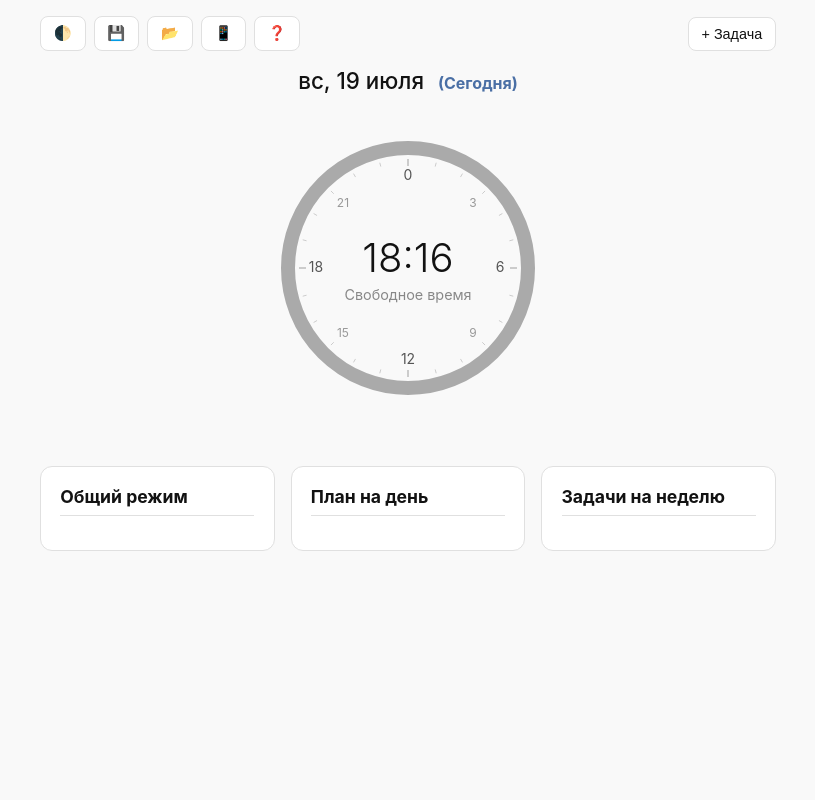
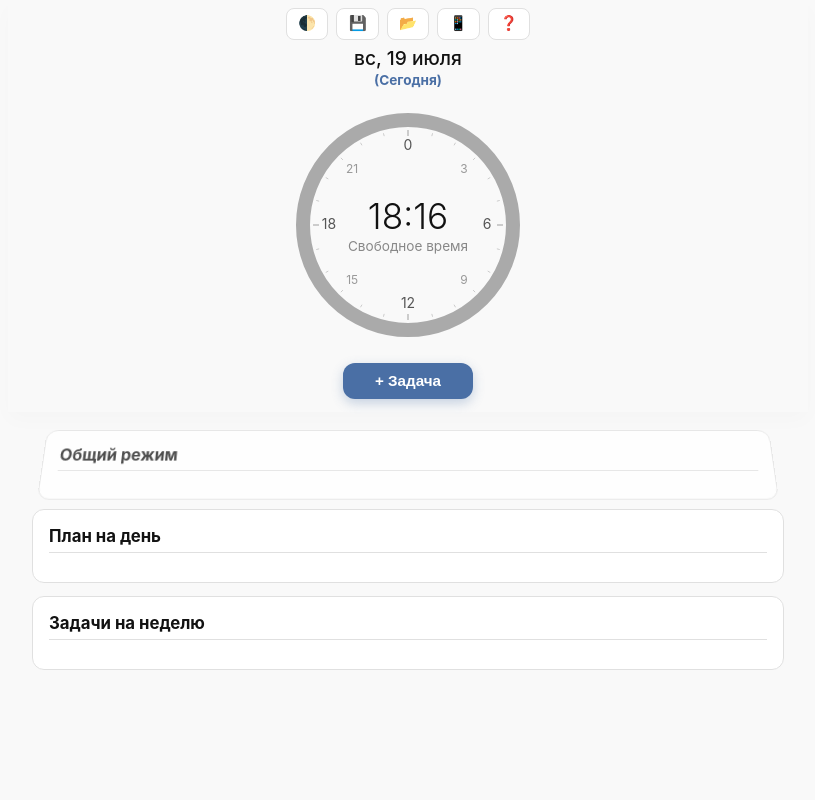
Before and after one commit to Svyat-Zardo/Time-Manager, a plain HTML site: page index.html in a window 1280 px wide. Shown: the whole page, without its empty margins (232-1047 px from the left). Drawn offline with Linux system fonts and the light colour scheme.

Commit message:
Update index.html

```diff
--- a/index.html
+++ b/index.html
@@ -27,13 +27,27 @@
       margin: 0; padding: 0; background-color: var(--bg); color: var(--text);
       font-family: -apple-system, BlinkMacSystemFont, "Segoe UI", Roboto, sans-serif;
       transition: background-color 0.3s, color 0.3s;
-      min-height: 100vh; display: flex; flex-direction: column; align-items: center;
-      padding-top: env(safe-area-inset-top, 24px); overflow-x: hidden;
+      height: 100vh; display: flex; flex-direction: column; align-items: center;
+      overflow: hidden; /* Отключаем глобальный скролл */
+    }
+
+    /* Зафиксированный верхний блок */
+    .fixed-header {
+      width: 100%; max-width: 800px;
+      display: flex; flex-direction: column; align-items: center;
+      background-color: var(--bg); z-index: 50; flex-shrink: 0;
+      padding-top: env(safe-area-inset-top, 10px);
+      box-shadow: 0 8px 20px rgba(0,0,0,0.02);
+      transition: background-color 0.3s;
+    }
+
+    [data-theme="dark"] .fixed-header {
+      box-shadow: 0 8px 20px rgba(0,0,0,0.3);
     }
 
     .top-bar {
-      width: 100%; max-width: 800px; display: flex; justify-content: space-between;
-      align-items: center; padding: 1rem 2rem; box-sizing: border-box;
+      width: 100%; display: flex; justify-content: center;
+      align-items: center; padding: 0.5rem 1rem 0 1rem; box-sizing: border-box;
     }
 
     .action-group { display: flex; gap: 8px; }
@@ -41,46 +55,61 @@
     button {
       background: var(--surface); color: var(--text);
       border: 1px solid var(--border); border-radius: 8px;
-      padding: 0.5rem 0.8rem; cursor: pointer; font-size: 0.9rem;
+      padding: 0.4rem 0.7rem; cursor: pointer; font-size: 0.9rem;
       transition: background 0.2s; display: flex; align-items: center; justify-content: center;
     }
     button:hover { background: var(--hover); }
 
-    .container {
-      display: flex; flex-direction: column; align-items: center;
-      width: 100%; max-width: 800px; padding: 0 2rem 1rem 2rem; box-sizing: border-box; flex: 1;
-    }
-
     .date-display {
-      font-size: 1.4rem; font-weight: 500; cursor: pointer;
-      margin-bottom: 1.5rem; text-align: center;
+      font-size: 1.2rem; font-weight: 500; cursor: pointer;
+      margin-top: 0.4rem; margin-bottom: 0.4rem; text-align: center;
+      display: flex; flex-direction: column; align-items: center; gap: 2px;
     }
 
     .today-badge {
-      font-size: 1rem; color: var(--primary); font-weight: bold; margin-left: 8px;
+      font-size: 0.85rem; color: var(--primary); font-weight: bold;
     }
 
+    /* Компактные часы */
     .clock-wrapper {
-      position: relative; width: 300px; height: 300px;
+      position: relative; width: 260px; height: 260px;
       display: flex; justify-content: center; align-items: center;
-      margin-bottom: 3rem; touch-action: pan-y; /* Запрещаем браузерный свайп, разрешаем только скролл вниз */
+      margin-bottom: 0.5rem; touch-action: pan-y;
     }
     canvas { position: absolute; top: 0; left: 0; border-radius: 50%; }
 
-    .clock-info { position: absolute; text-align: center; width: 180px; z-index: 10; pointer-events: none; }
-    .time-display { font-size: 2.5rem; font-weight: 300; margin-bottom: 0.2rem; }
-    .task-display { font-size: 0.9rem; color: var(--muted); white-space: nowrap; overflow: hidden; text-overflow: ellipsis; }
+    .clock-info { position: absolute; text-align: center; width: 160px; z-index: 10; pointer-events: none; }
+    .time-display { font-size: 2.2rem; font-weight: 300; margin-bottom: 0.1rem; }
+    .task-display { font-size: 0.85rem; color: var(--muted); white-space: nowrap; overflow: hidden; text-overflow: ellipsis; }
 
-    .panels { display: grid; grid-template-columns: repeat(auto-fit, minmax(220px, 1fr)); width: 100%; gap: 1rem; }
-    .panel { background: var(--surface); padding: 1.2rem; border-radius: 12px; border: 1px solid var(--border); }
-    .panel h2 { margin-top: 0; font-size: 1.1rem; border-bottom: 1px solid var(--border); padding-bottom: 0.5rem; }
+    .add-task-btn {
+      background: var(--primary); color: white; border: none;
+      padding: 0.6rem 2rem; border-radius: 12px; font-weight: bold;
+      font-size: 0.95rem; margin-bottom: 0.8rem; box-shadow: 0 4px 12px rgba(74, 111, 165, 0.3);
+    }
+    .add-task-btn:hover { background: #3b5a87; color: white; }
+
+    /* Область для скролла с эффектом барабана */
+    .scroll-area {
+      flex: 1; width: 100%; max-width: 800px;
+      overflow-y: auto; overflow-x: hidden; position: relative;
+      padding: 10px 1.5rem 50px 1.5rem; box-sizing: border-box;
+    }
+
+    .panels { display: flex; flex-direction: column; gap: 0.8rem; width: 100%; position: relative; }
+
+    .panel {
+      background: var(--surface); padding: 1rem; border-radius: 12px;
+      border: 1px solid var(--border); will-change: transform, opacity;
+    }
+    .panel h2 { margin-top: 0; font-size: 1.05rem; border-bottom: 1px solid var(--border); padding-bottom: 0.4rem; margin-bottom: 0.8rem; }
 
     .task-item {
-      display: flex; align-items: center; margin-bottom: 0.8rem; font-size: 0.9rem;
+      display: flex; align-items: center; margin-bottom: 0.6rem; font-size: 0.9rem;
       cursor: pointer; padding: 4px; border-radius: 6px;
     }
     .task-item:hover { background: var(--hover); }
-    .color-dot { width: 12px; height: 12px; border-radius: 50%; margin-right: 10px; flex-shrink: 0; }
+    .color-dot { width: 10px; height: 10px; border-radius: 50%; margin-right: 10px; flex-shrink: 0; }
     .task-time { color: var(--muted); margin-right: 10px; font-variant-numeric: tabular-nums; display: flex; align-items: center; gap: 6px; }
     .task-duration { font-size: 0.75rem; opacity: 0.7; }
 
@@ -129,6 +158,8 @@
 </head>
 <body>
 
+  <!-- Зафиксированная шапка -->
+  <div class="fixed-header">
     <div class="top-bar">
       <div class="action-group">
         <button id="themeBtn" title="Сменить тему">🌓</button>
@@ -137,10 +168,8 @@
         <button onclick="addToDesktop()" title="Создать ярлык">📱</button>
         <button onclick="openHelpModal()" title="Справка">❓</button>
       </div>
-    <button onclick="openTaskModal()">+ Задача</button>
     </div>
 
-  <div class="container" id="mainContainer">
     <div class="date-display" onclick="openCalendar()">
       <span id="dateText">Загрузка...</span>
       <span id="todayBadge" class="today-badge"></span>
@@ -148,13 +177,18 @@
 
     <!-- Свайп работает только внутри этого блока -->
     <div class="clock-wrapper" id="clockWrapper">
-      <canvas id="clockCanvas" width="300" height="300"></canvas>
+      <canvas id="clockCanvas" width="260" height="260"></canvas>
       <div class="clock-info">
         <div class="time-display" id="currentTime">00:00</div>
         <div class="task-display" id="currentTask">Ожидание...</div>
       </div>
     </div>
 
+    <button class="add-task-btn" onclick="openTaskModal()">+ Задача</button>
+  </div>
+
+  <!-- Скроллируемая область с задачами (барабан) -->
+  <div class="scroll-area" id="scrollArea">
     <div class="panels">
       <div class="panel" id="panel-general"><h2>Общий режим</h2><div class="task-list"></div></div>
       <div class="panel" id="panel-day"><h2>План на день</h2><div class="task-list"></div></div>
@@ -162,7 +196,7 @@
     </div>
   </div>
 
-  <!-- Модалка календаря -->
+  <!-- Модалки (те же самые) -->
   <div class="modal-overlay" id="calModal" onclick="closeModals()">
     <div class="modal" onclick="event.stopPropagation()">
       <div class="cal-header">
@@ -174,7 +208,6 @@
     </div>
   </div>
 
-  <!-- Модалка задач -->
   <div class="modal-overlay" id="taskModal" onclick="closeModals()">
     <div class="modal" onclick="event.stopPropagation()">
       <h3 id="modalTitle">Новая задача</h3>
@@ -213,7 +246,6 @@
     </div>
   </div>
 
-  <!-- Модалка импорта -->
   <div class="modal-overlay" id="importModal" onclick="closeModals()">
     <div class="modal" onclick="event.stopPropagation()">
       <h3>Вставить данные</h3>
@@ -228,7 +260,6 @@
     </div>
   </div>
 
-  <!-- Модалка справки -->
   <div class="modal-overlay" id="helpModal" onclick="closeModals()">
     <div class="modal" onclick="event.stopPropagation()">
       <h3>О приложении</h3>
@@ -305,14 +336,46 @@
     // Установка ярлыка
     function addToDesktop() {
       if (tg && tg.addToHomeScreen) {
-        // Нативный метод Telegram (работает на новых версиях)
         tg.addToHomeScreen();
       } else {
         alert("Ваша система блокирует автоматическое добавление.\n\nДля установки нажмите 'Поделиться' (на iOS) или 'Меню' (на Android в браузере Chrome) -> 'На экран Домой'.\n\nПриложение полностью кэшировано и будет работать без интернета!");
       }
     }
 
-    // Свайпы ТОЛЬКО ПО ЧАСАМ (Диаграмме)
+    // ЭФФЕКТ БАРАБАНА при скроллинге
+    const scrollArea = document.getElementById('scrollArea');
+    scrollArea.addEventListener('scroll', applyDrumEffect);
+
+    function applyDrumEffect() {
+      const scrollTop = scrollArea.scrollTop;
+      const panels = document.querySelectorAll('.panel');
+
+      panels.forEach(panel => {
+        const panelTop = panel.offsetTop;
+        const dist = panelTop - scrollTop;
+        const threshold = 40;
+
+        if (dist < threshold) {
+          let factor = (threshold - dist) / 100;
+          if (factor < 0) factor = 0;
+          if (factor > 1) factor = 1;
+
+          const rotateX = factor * 45;
+          const scale = 1 - factor * 0.1;
+          const translateY = factor * 20;
+          const opacity = Math.max(0, 1 - Math.pow(factor, 1.5));
+
+          panel.style.transform = `perspective(800px) translateY(${translateY}px) rotateX(${rotateX}deg) scale(${scale})`;
+          panel.style.opacity = opacity;
+          panel.style.transformOrigin = "top center";
+        } else {
+          panel.style.transform = 'none';
+          panel.style.opacity = 1;
+        }
+      });
+    }
+
+    // Свайпы ТОЛЬКО ПО ЧАСАМ
     let touchStartX = 0;
     let touchEndX = 0;
     const clockWrapper = document.getElementById('clockWrapper');
@@ -354,7 +417,7 @@
       }, 150);
     }
 
-    // Сохранение и загрузка (Локал)
+    // Сохранение и загрузка
     function saveToMemory() { localStorage.setItem('planner_data', JSON.stringify(schedules)); }
     function loadFromMemory() {
       const localData = localStorage.getItem('planner_data');
@@ -408,7 +471,6 @@
       return tasks;
     }
 
-    // Экспорт в буфер обмена
     async function exportData() {
       const dataStr = JSON.stringify(schedules);
       if (navigator.clipboard && navigator.clipboard.writeText) {
@@ -418,14 +480,12 @@
           else alert("Данные скопированы в буфер обмена!");
         } catch (err) { alert("Ошибка доступа к буферу. Скопируйте вручную из поля импорта."); }
       } else {
-        // Fallback если буфер недоступен
         document.getElementById('importTextarea').value = dataStr;
         openImportModal();
         alert("Ваш браузер не поддерживает копирование. Скопируйте текст из открывшегося поля.");
       }
     }
 
-    // Импорт из поля
     function openImportModal() {
       document.getElementById('importTextarea').value = '';
       document.getElementById('importModal').style.display = 'flex';
@@ -443,7 +503,6 @@
       } catch (err) { alert("Ошибка! Неверный формат данных."); }
     }
 
-    // Календарь
     function buildConicGradient(tasks) {
       let segments = [];
       tasks.forEach(t => {
@@ -500,7 +559,6 @@
       }
     }
 
-    // Модалки
     function openHelpModal() { document.getElementById('helpModal').style.display = 'flex'; }
     function closeModals() { document.querySelectorAll('.modal-overlay').forEach(m => m.style.display = 'none'); }
 
@@ -553,15 +611,15 @@
       if (h > 0 && m > 0) return `${h}ч ${m}м`; if (h > 0) return `${h}ч`; return `${m}м`;
     }
 
-    // Часы
+    // Измененные размеры часов (260x260)
     const canvas = document.getElementById('clockCanvas'); const ctx = canvas.getContext('2d');
     const dpr = window.devicePixelRatio || 1;
-    canvas.width = 300 * dpr; canvas.height = 300 * dpr; canvas.style.width = "300px"; canvas.style.height = "300px";
+    canvas.width = 260 * dpr; canvas.height = 260 * dpr; canvas.style.width = "260px"; canvas.style.height = "260px";
     ctx.scale(dpr, dpr);
-    const center = 150; const radius = center - 30;
+    const center = 130; const radius = center - 25;
 
     function drawClock() {
-      const tasks = getTasksForDate(currentDate); ctx.clearRect(0, 0, 300, 300);
+      const tasks = getTasksForDate(currentDate); ctx.clearRect(0, 0, 260, 260);
       const offset = -Math.PI / 2;
       ctx.beginPath(); ctx.arc(center, center, radius, 0, 2 * Math.PI); ctx.lineWidth = 14;
       ctx.strokeStyle = root.getAttribute('data-theme') === 'dark' ? "#333" : "#aaaaaa"; ctx.stroke();
@@ -578,12 +636,12 @@
       ctx.textAlign = "center"; ctx.textBaseline = "middle";
       for (let i = 0; i < 24; i++) {
         const angle = (i / 24) * 2 * Math.PI + offset; const isMain = i % 6 === 0; const isSub = i % 3 === 0 && !isMain;
-        const tickStart = radius - 11; const tickEnd = isMain ? radius - 18 : radius - 15;
+        const tickStart = radius - 10; const tickEnd = isMain ? radius - 16 : radius - 13;
         ctx.beginPath(); ctx.moveTo(center + Math.cos(angle) * tickStart, center + Math.sin(angle) * tickStart);
         ctx.lineTo(center + Math.cos(angle) * tickEnd, center + Math.sin(angle) * tickEnd);
         ctx.lineWidth = isMain ? 2 : 1; ctx.strokeStyle = root.getAttribute('data-theme') === 'dark' ? "#555" : "#ccc"; ctx.stroke();
         if (isMain || isSub) {
-          const textDist = radius - 28; const tx = center + Math.cos(angle) * textDist; const ty = center + Math.sin(angle) * textDist;
+          const textDist = radius - 26; const tx = center + Math.cos(angle) * textDist; const ty = center + Math.sin(angle) * textDist;
           if (isMain) { ctx.font = "14px -apple-system, sans-serif"; ctx.fillStyle = root.getAttribute('data-theme') === 'dark' ? "#ccc" : "#555"; }
           else { ctx.font = "12px -apple-system, sans-serif"; ctx.fillStyle = root.getAttribute('data-theme') === 'dark' ? "#888" : "#999"; }
           ctx.fillText(i === 0 ? "0" : i.toString(), tx, ty);
@@ -605,6 +663,8 @@
           <div class="task-title">${task.title || 'Без названия'}</div>`;
         const targetPanel = panels[task.type] ? panels[task.type] : panels['day']; targetPanel.appendChild(item);
       });
+
+      applyDrumEffect();
     }
 
     function updateClockInfo() {
@@ -625,7 +685,6 @@
     }
 
     function updateUI() {
-      // Обновление даты и надписи (Сегодня)
       document.getElementById('dateText').textContent = currentDate.toLocaleDateString('ru-RU', { weekday: 'short', day: 'numeric', month: 'long' });
 
       const today = new Date();
```
Lines whose indentation alone changed are shown as unchanged.
